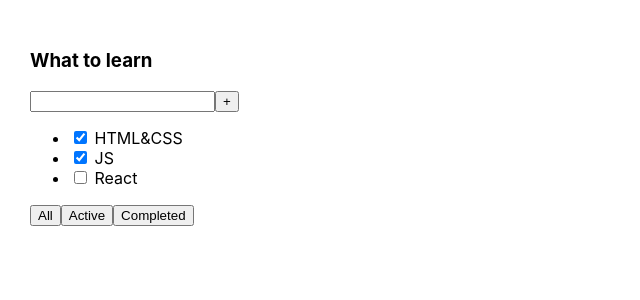
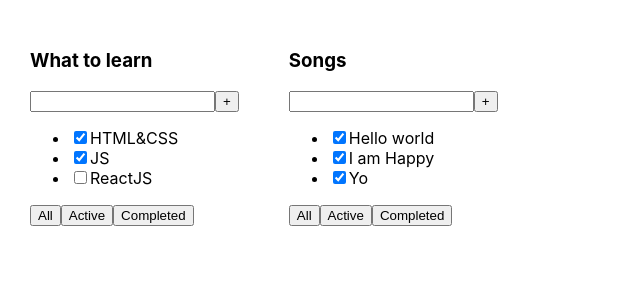
Before and after one commit to Dmitrii1987/my-todolist-app, a React (Create React App) app: page / in a window 1280 px wide. Shown: the top 300 px of the page, without its empty margins (0-640 px from the left). Built offline with nearby package versions, Linux system fonts and the light colour scheme.

Commit message:
feat: add Todolist.tsx
create Tadolist.tsx. Add array with tasks. Add props

```diff
--- a/src/App.tsx
+++ b/src/App.tsx
@@ -1,26 +1,24 @@
 import React from 'react';
 import './App.css';
+import Todolist from './Todolist';
 
 function App() {
+
+    const tasks1 = [
+        { id: 1, title: "HTML&CSS", isDone: true },
+        { id: 2, title: "JS", isDone: true },
+        { id: 3, title: "ReactJS", isDone: false }
+    ]
+    const tasks2 = [
+        { id: 1, title: "Hello world", isDone: true },
+        { id: 2, title: "I am Happy", isDone: true },
+        { id: 3, title: "Yo", isDone: true }
+    ]
+
     return (
         <div className="App">
-            <div>
-                <h3>What to learn</h3>
-                <div>
-                    <input/>
-                    <button>+</button>
-                </div>
-                <ul>
-                    <li><input type="checkbox" checked={true}/> <span>HTML&CSS</span></li>
-                    <li><input type="checkbox" checked={true}/> <span>JS</span></li>
-                    <li><input type="checkbox" checked={false}/> <span>React</span></li>
-                </ul>
-                <div>
-                    <button>All</button>
-                    <button>Active</button>
-                    <button>Completed</button>
-                </div>
-            </div>
+            <Todolist title='What to learn' tasks={tasks1} />
+            <Todolist title='Songs' tasks={tasks2} />
         </div>
     );
 }
--- /dev/null
+++ b/src/Todolist.tsx
@@ -0,0 +1,45 @@
+import React from "react";
+
+type PropsType = {
+    title: string
+    tasks: Array<TaskType>
+}
+
+type TaskType = {
+    id: number
+    title: string
+    isDone: boolean
+}
+
+const Todolist = (props: PropsType) => {
+    return (
+        <div>
+            <h3>{props.title}</h3>
+            <div>
+                <input />
+                <button>+</button>
+            </div>
+            <ul>
+                <li>
+                    <input type="checkbox" checked={props.tasks[0].isDone} />
+                    <span>{props.tasks[0].title}</span>
+                </li>
+                <li>
+                    <input type="checkbox" checked={props.tasks[1].isDone} />
+                    <span>{props.tasks[1].title}</span>
+                </li>
+                <li>
+                    <input type="checkbox" checked={props.tasks[2].isDone} />
+                    <span>{props.tasks[2].title}</span>
+                </li>
+            </ul>
+            <div>
+                <button>All</button>
+                <button>Active</button>
+                <button>Completed</button>
+            </div>
+        </div>
+    )
+}
+
+export default Todolist
```
